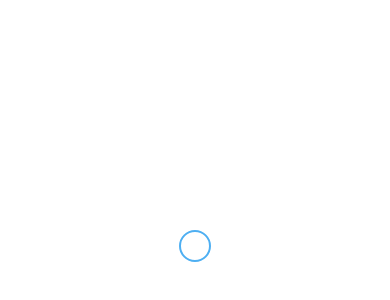
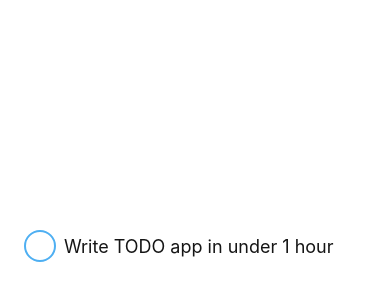
Before and after one commit to frantic/todo, a React Native app: screen / in a window 390 px wide. Shown: the part 176-476 px from the top of the page. Built offline with nearby package versions, Linux system fonts and the light colour scheme.

Commit message:
Add TodoItem component

```diff
--- a/App.js
+++ b/App.js
@@ -1,12 +1,12 @@
 import React from 'react';
 import { StyleSheet, Text, View } from 'react-native';
-import Checkbox from './App/Components/Checkbox';
+import TodoItem from './App/Components/TodoItem';
 
 export default class App extends React.Component {
   render() {
     return (
       <View style={styles.container}>
-        <Checkbox />
+        <TodoItem />
       </View>
     );
   }
@@ -16,7 +16,7 @@ const styles = StyleSheet.create({
   container: {
     flex: 1,
     backgroundColor: '#fff',
-    alignItems: 'center',
+    padding: 20,
     justifyContent: 'center',
   },
 });
--- /dev/null
+++ b/App/Components/TodoItem.js
@@ -0,0 +1,34 @@
+import React from 'react';
+import { StyleSheet, Text, View, TouchableOpacity } from 'react-native';
+import Checkbox from './Checkbox';
+
+export default class TodoItem extends React.Component {
+  render() {
+    const isDone = false;
+    return (
+      <View style={styles.content}>
+        <Checkbox />
+        <Text style={[styles.text, isDone && styles.done]}>
+          Write TODO app in under 1 hour
+        </Text>
+      </View>
+    );
+  }
+}
+
+const styles = StyleSheet.create({
+  content: {
+    flexDirection: 'row',
+    alignItems: 'center',
+    padding: 4,
+  },
+  text: {
+    marginLeft: 8,
+    fontSize: 18,
+    color: '#151515',
+  },
+  done: {
+    color: '#B4B7BA',
+    textDecorationLine: 'line-through'
+  }
+});
```
